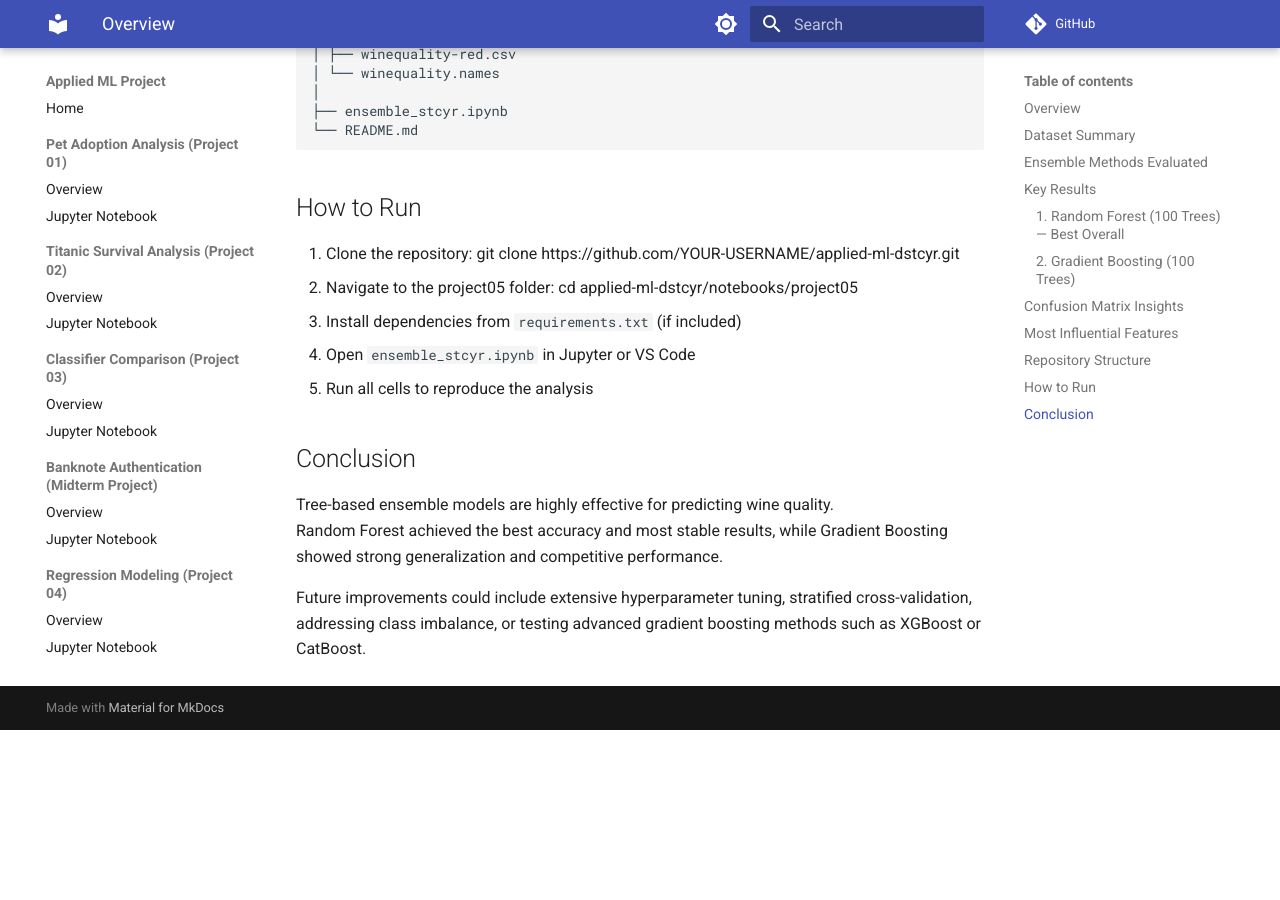
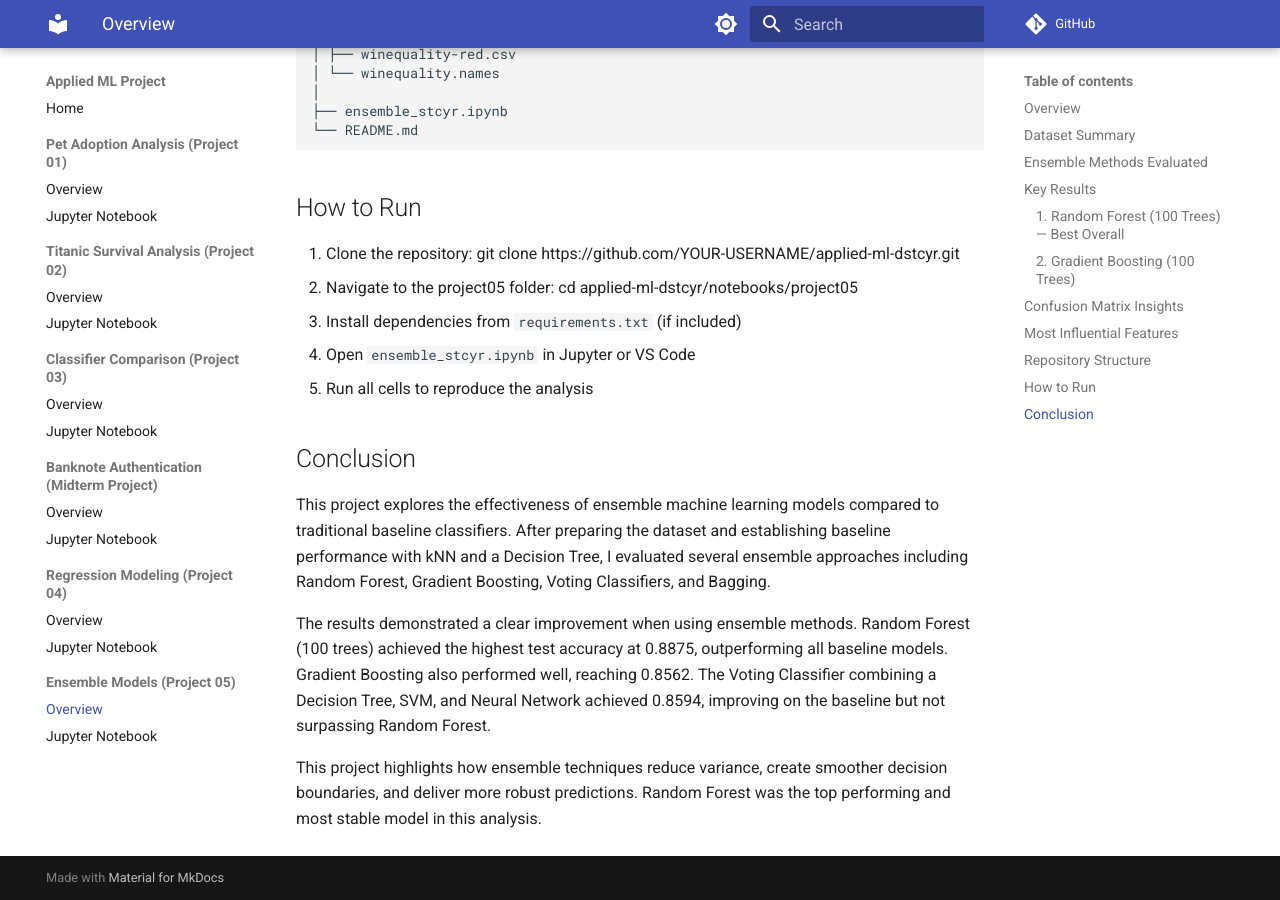
Before and after one commit to 14dstcyr/applied-ml-dstcyr, an MkDocs documentation site: the page built from notebooks/project05/README.md, in a window 1280 px wide and 900 px high, scrolled down 2160 px. Built offline with MkDocs 1.6.1 and Material for MkDocs 9.7.7, drawn with Linux system fonts in a browser that asks for light colours; comment, search, counter and statistics services are not loaded; before the commit the page ends 2890 px from its top, so only the background shows below that.

Commit message:
Added conclusion to README file for project05

```diff
--- a/notebooks/project05/README.md
+++ b/notebooks/project05/README.md
@@ -83,7 +83,8 @@
 
 ## Conclusion
 
-Tree-based ensemble models are highly effective for predicting wine quality.
-Random Forest achieved the best accuracy and most stable results, while Gradient Boosting showed strong generalization and competitive performance.
+This project explores the effectiveness of ensemble machine learning models compared to traditional baseline classifiers. After preparing the dataset and establishing baseline performance with kNN and a Decision Tree, I evaluated several ensemble approaches including Random Forest, Gradient Boosting, Voting Classifiers, and Bagging.
 
-Future improvements could include extensive hyperparameter tuning, stratified cross-validation, addressing class imbalance, or testing advanced gradient boosting methods such as XGBoost or CatBoost.
+The results demonstrated a clear improvement when using ensemble methods. Random Forest (100 trees) achieved the highest test accuracy at 0.8875, outperforming all baseline models. Gradient Boosting also performed well, reaching 0.8562. The Voting Classifier combining a Decision Tree, SVM, and Neural Network achieved 0.8594, improving on the baseline but not surpassing Random Forest.
+
+This project highlights how ensemble techniques reduce variance, create smoother decision boundaries, and deliver more robust predictions. Random Forest was the top performing and most stable model in this analysis.
```
